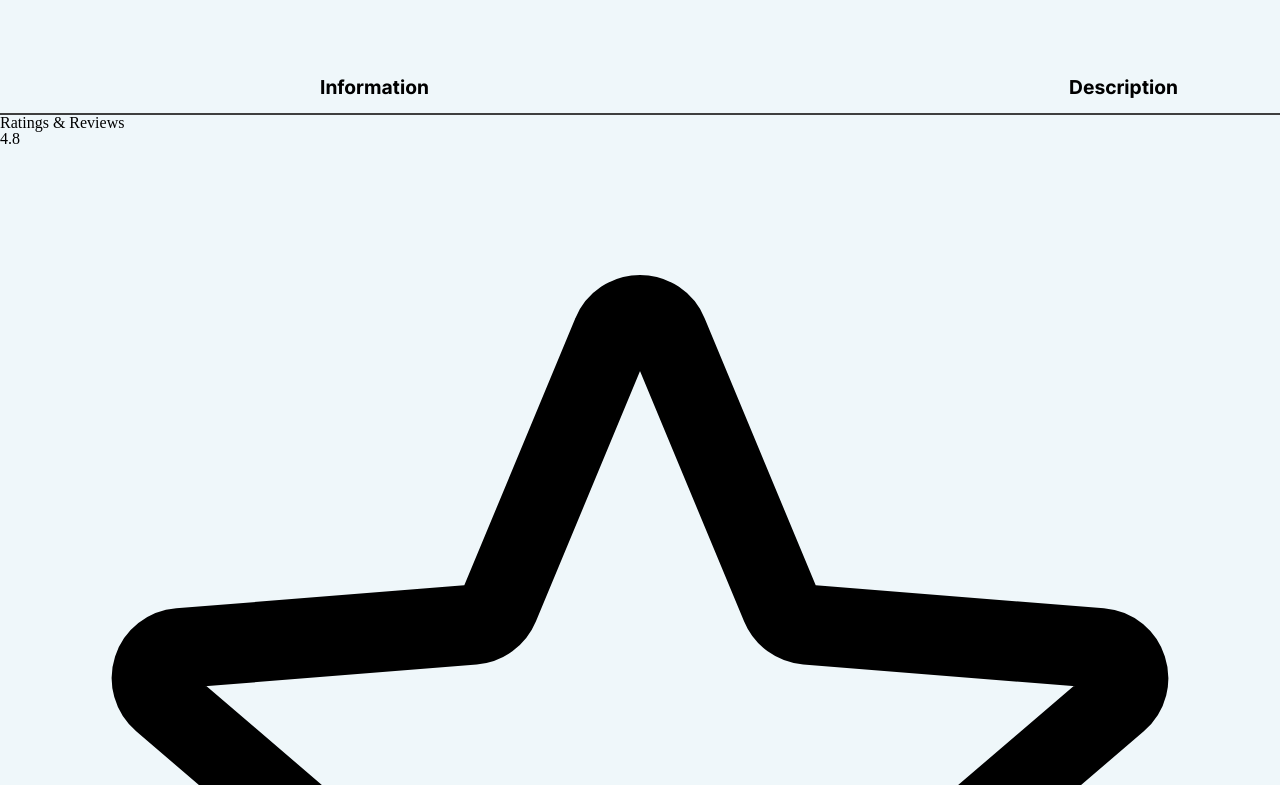
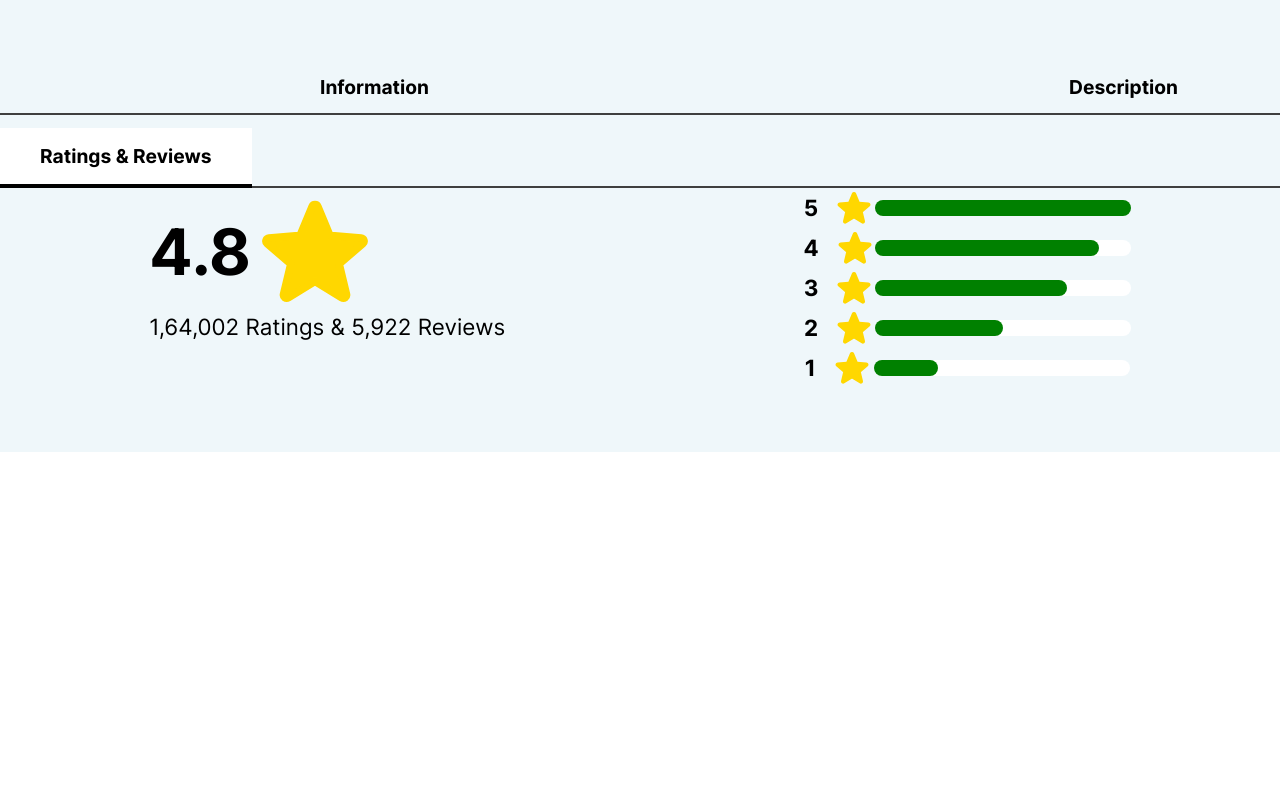
Before and after one commit to mojtaba-jsx/Bytez, a plain HTML site: page src/html/product.html in a window 1280 px wide. Shown: the part 735-1520 px from the top of the page. After the commit the page ends 1251 px from the top, so only its background shows below. Drawn offline with Linux system fonts and the light colour scheme; a script that the page names is missing.

Commit message:
[css]-add css style for rating section

```diff
--- a/src/css/product.css
+++ b/src/css/product.css
@@ -268,3 +268,103 @@ input::-webkit-inner-spin-button {
   height: 2rem;
   margin-right: 0.5rem;
 }
+
+
+/** Rating Section Styles */
+.rating{
+  margin-bottom: 4rem;
+  padding-bottom: 4rem;
+  padding-top: 2rem;
+}
+.rating-title{
+  background-color: var(--white);
+  padding: 1rem 2.5rem;
+  border-bottom: 4px solid black;
+  font-family: "inter-bold", Courier, monospace;
+  font-size: 1.2rem;
+}
+
+.rating__wrapper{
+  display: flex;
+  justify-content: space-around;
+  border-top: 2px solid var(--gray);
+  margin-top: 1.2rem;
+}
+
+
+.rating__left-rate{
+  display: flex;
+  align-items: center;
+  font-size: 4rem;
+  font-family: "inter-bold", Courier, monospace;
+
+}
+.rating__left-rate svg{
+  width: 8rem;
+  height: 8rem;
+  color: gold;
+  fill: gold;
+
+}
+
+.rating__left-rate-info{
+  font-size:1.4rem;
+  font-family: "inter-regular", Courier, monospace;
+
+}
+
+.rating__right{
+  display: flex;
+  flex-direction: column;
+}
+
+.rating__right-score{
+  display: flex;
+  justify-content: space-around;
+  align-items: center;
+}
+
+.rating__right-score-star{
+  display: flex;
+  align-items: center;
+  font-size: 1.4rem;
+  font-family: "inter-bold", Courier, monospace;
+}
+
+.rating__right-score-star svg{
+  width: 2.5rem;
+  height: 2.5rem;
+  margin-left: 1rem;
+  color: gold;
+  fill: gold;
+}
+
+.rating__right-progress-bar{
+  width: 16rem;
+  height: 1rem;
+  border-radius: 1rem;
+  background-color: var(--white);
+}
+
+.rating__right-progress-bar-percent{
+  background-color: green;
+  width: 5rem;
+  height: 1rem;
+  border-radius: 1rem;
+}
+
+.rating__right-score:nth-child(1) .rating__right-progress-bar .rating__right-progress-bar-percent{
+  width: 16rem;
+}
+.rating__right-score:nth-child(2) .rating__right-progress-bar .rating__right-progress-bar-percent{
+  width: 14rem;
+}
+.rating__right-score:nth-child(3) .rating__right-progress-bar .rating__right-progress-bar-percent{
+  width: 12rem;
+}
+.rating__right-score:nth-child(4) .rating__right-progress-bar .rating__right-progress-bar-percent{
+  width: 8rem;
+}
+.rating__right-score:nth-child(5) .rating__right-progress-bar .rating__right-progress-bar-percent{
+  width: 4rem;
+}
--- a/src/html/product.html
+++ b/src/html/product.html
@@ -445,7 +445,9 @@
                     />
                   </svg>
                 </span>
-                <input type="range" class="rating__right-score-range" />
+                <div class="rating__right-progress-bar">
+                  <div class="rating__right-progress-bar-percent"></div>
+                </div>
               </div>
 
               <div class="rating__right-score">
@@ -466,7 +468,9 @@
                     />
                   </svg>
                 </span>
-                <input type="range" class="rating__right-score-range" />
+                <div class="rating__right-progress-bar">
+                  <div class="rating__right-progress-bar-percent"></div>
+                </div>
               </div>
 
               <div class="rating__right-score">
@@ -487,7 +491,9 @@
                     />
                   </svg>
                 </span>
-                <input type="range" class="rating__right-score-range" />
+                <div class="rating__right-progress-bar">
+                  <div class="rating__right-progress-bar-percent"></div>
+                </div>
               </div>
 
               <div class="rating__right-score">
@@ -508,7 +514,9 @@
                     />
                   </svg>
                 </span>
-                <input type="range" class="rating__right-score-range" />
+                <div class="rating__right-progress-bar">
+                  <div class="rating__right-progress-bar-percent"></div>
+                </div>
               </div>
 
               <div class="rating__right-score">
@@ -529,7 +537,9 @@
                     />
                   </svg>
                 </span>
-                <input type="range" class="rating__right-score-range" />
+                <div class="rating__right-progress-bar">
+                  <div class="rating__right-progress-bar-percent"></div>
+                </div>
               </div>
             </div>
           </div>
```
